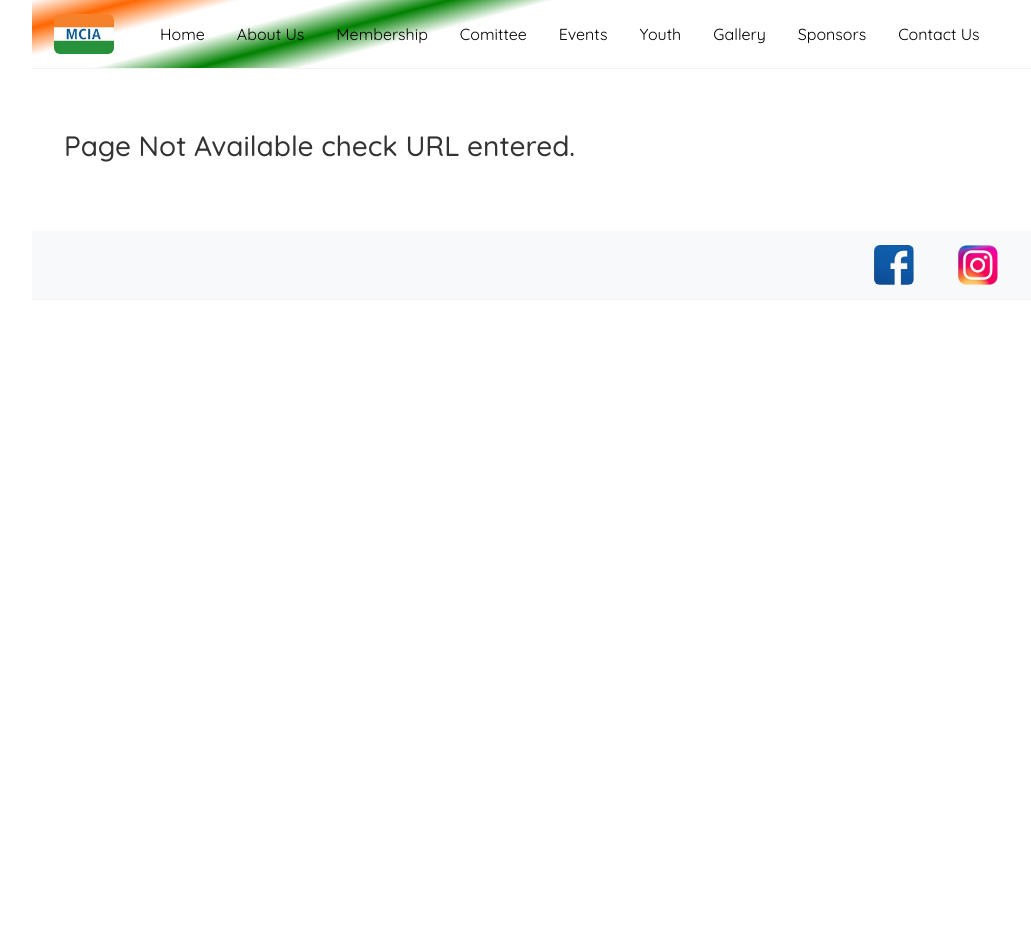
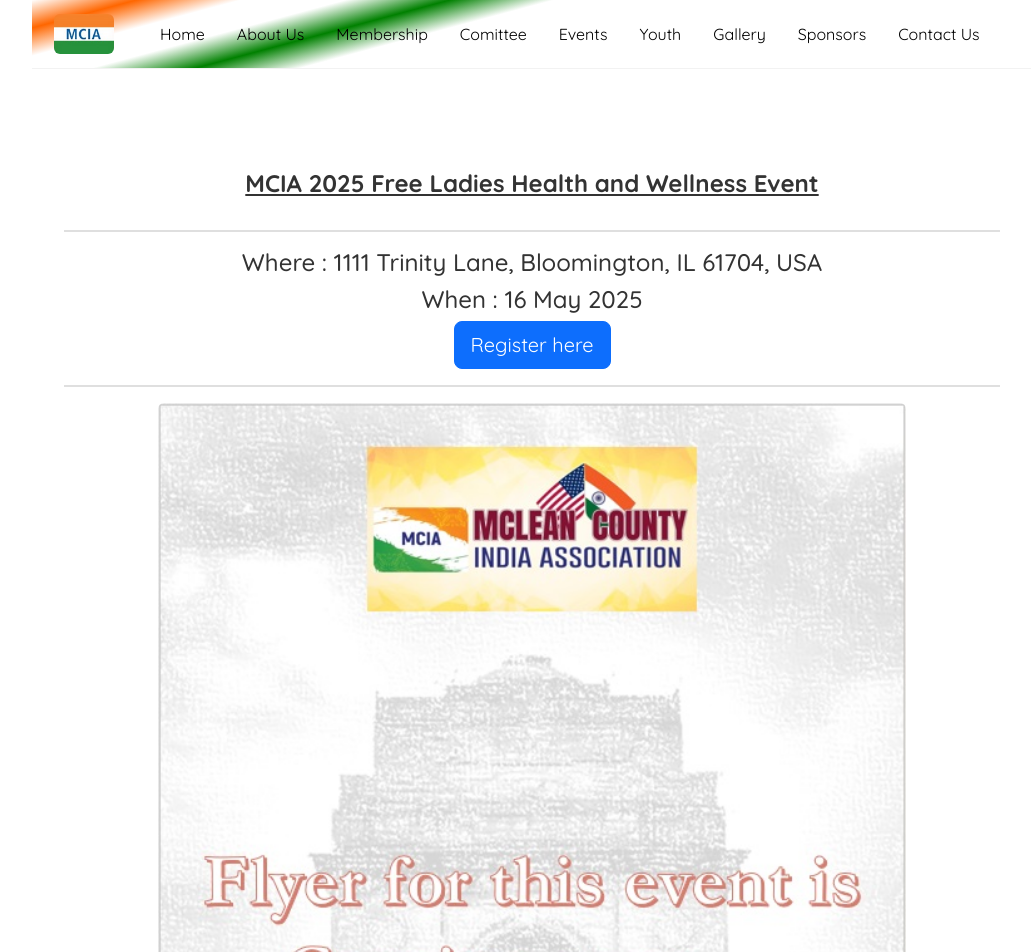
Before and after one commit to RahulVarunGit/mcia-react, a React (Create React App) app: page /health in a window 1280 px wide. Shown: the top 952 px of the page, without its empty margins (108-1139 px from the left). Before the commit the page ends 800 px from the top, so only its background shows below. Built offline with nearby package versions, Linux system fonts and the light colour scheme.

Commit message:
MCIA Health and Wellness Event added

```diff
--- a/src/App.js
+++ b/src/App.js
@@ -27,6 +27,7 @@
 import Run from './javascript/run';
 import YouthPickelball from './javascript/youth-pickleball';
 import IndependenceDay from './javascript/independence-day';
+import Health from './javascript/health';
 
 import Login from './javascript/login';
 import Register from './javascript/register';
@@ -77,6 +78,7 @@
             <Route path="/run" element={<Run />} />
             <Route path="/youth-pickleball" element={<YouthPickelball />} />
             <Route path="/independence-day" element={<IndependenceDay />} />
+            <Route path="/health" element={<Health />} />
 
             <Route path="/login" element={<Login />} />
             <Route path="/register" element={<Register />} />
--- a/src/javascript/events.js
+++ b/src/javascript/events.js
@@ -76,6 +76,26 @@
       </div>
 
       <div><hr class="hr-line"></hr></div>
+
+      <div className="row">
+
+        <div className="col-sm-3">
+
+          <p className="center-align"><a href="/health"><img src="/images/flyers/ComingSoon.jpg" alt="" width="100%" className="rounded" /></a></p>
+        </div>
+
+        <div className="col-sm-9">
+
+          <h5 ><b ><u ><a href="/health">2025 MCIA Free Ladies Health and Wellness Event</a></u></b></h5>
+          <h5 >Where : 1111 Trinity Lane, Bloomington, IL 61704</h5>
+          <h5 >When : 16 May 2025</h5>
+          <h5 ><a type="button" class="btn btn-primary btn-lg" href="/health">Registration</a></h5>
+        </div>
+
+      </div>
+
+      <div><hr class="hr-line"></hr></div>
+
 
       <div className="row">
 
@@ -224,7 +244,6 @@
 
 
 
-
   );
 }
 export default Events;
--- a/src/javascript/flyers.js
+++ b/src/javascript/flyers.js
@@ -11,6 +11,8 @@
     //var source = "/images/flyers/" + flyerName + ".jpg";
     var bld = "";
     var cnt = 0;
+
+    console.log("token value : ", sessionStorage.getItem('authTokenMCIA')); // Store JWT in sessionStorage
 
     flyerData.flyers.map((flyer, index) => {
         if (index % 3 == 0) {
--- /dev/null
+++ b/src/javascript/health.js
@@ -0,0 +1,47 @@
+import { useState } from 'react';
+import '../styles/Home.css';
+import { useParams } from 'react-router-dom';
+import flyerData from '../data/flyerData.json';
+import parse from 'html-react-parser';
+
+
+const Health = () => {
+
+
+    return (
+        <div className="container">
+
+            <p >&nbsp;</p>
+            <div className="row">
+                <h4 className="center-align"><b ><u >MCIA 2025 Free Ladies Health and Wellness Event</u></b></h4>
+                <h4 className="center-align"><b ></b></h4>
+            </div>
+
+            <div><hr class="hr-line"></hr></div>
+
+            <div>
+                <h4 className="center-align">Where : 1111 Trinity Lane, Bloomington, IL 61704, USA</h4>
+                <h4 className="center-align"></h4>
+                <h4 className="center-align">When : 16 May 2025</h4>
+                <h4 className="center-align"><a type="button" class="btn btn-primary btn-lg" href="https://www.zeffy.com/en-US/ticketing/free-ladies-health-and-wellness-event">Register here</a></h4>
+            </div>
+
+            <div><hr class="hr-line"></hr></div>
+
+            <div>
+                <h4 className="center-align"><b ></b></h4>
+                <p className="center-align"><a href="https://www.zeffy.com/en-US/ticketing/free-ladies-health-and-wellness-event"><img src="/images/flyers/ComingSoon.jpg" alt="" width="80%" className="rounded" /></a></p>
+                <div><hr class="hr-line"></hr></div>
+
+            </div>
+
+            <div><hr class="hr-line"></hr></div>
+
+        </div>
+
+
+
+
+    );
+}
+export default Health;
--- a/src/javascript/login.js
+++ b/src/javascript/login.js
@@ -29,8 +29,10 @@
 
       console.log(response);
       const token = response.data.token;
-      sessionStorage.setItem('authToken', token); // Store JWT in sessionStorage
-      alert('Login successful!');
+      sessionStorage.setItem('authTokenMCIA', token); // Store JWT in sessionStorage
+      //alert('Login successful!');
+      console.log(token);
+
     } catch (err) {
       setError('Invalid credentials');
     }
```
Also changed, not shown: 1 other file (tests, documents, lock files or other folders).
